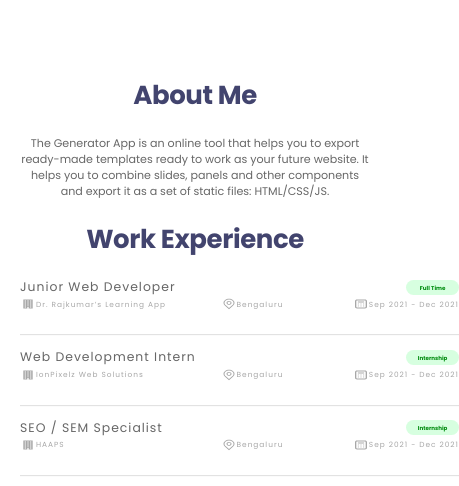
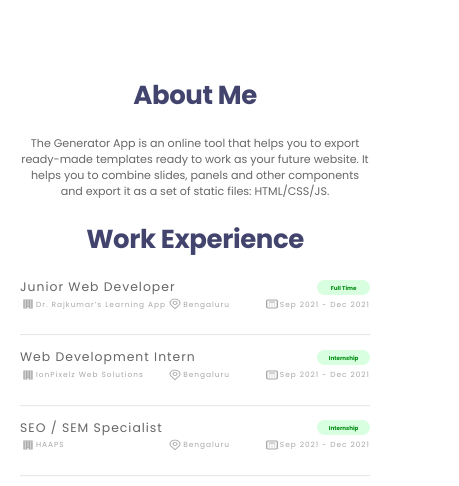
Before and after one commit to eugenemariupol/itea_test, a plain HTML site: page index.html in a window 390 px wide. Shown: the part 335-821 px from the top of the page, 459 px wide, since content can reach past the window. Drawn offline with Linux system fonts and the light colour scheme.

Commit message:
Add files via upload

```diff
--- a/style.css
+++ b/style.css
@@ -707,7 +707,8 @@ footer{
         width: 350px;
         text-align: center;
         }
-
+        .experience_example{
+        width: 350px;}
         #tech_stack{
         width: 350px;
         }
```
